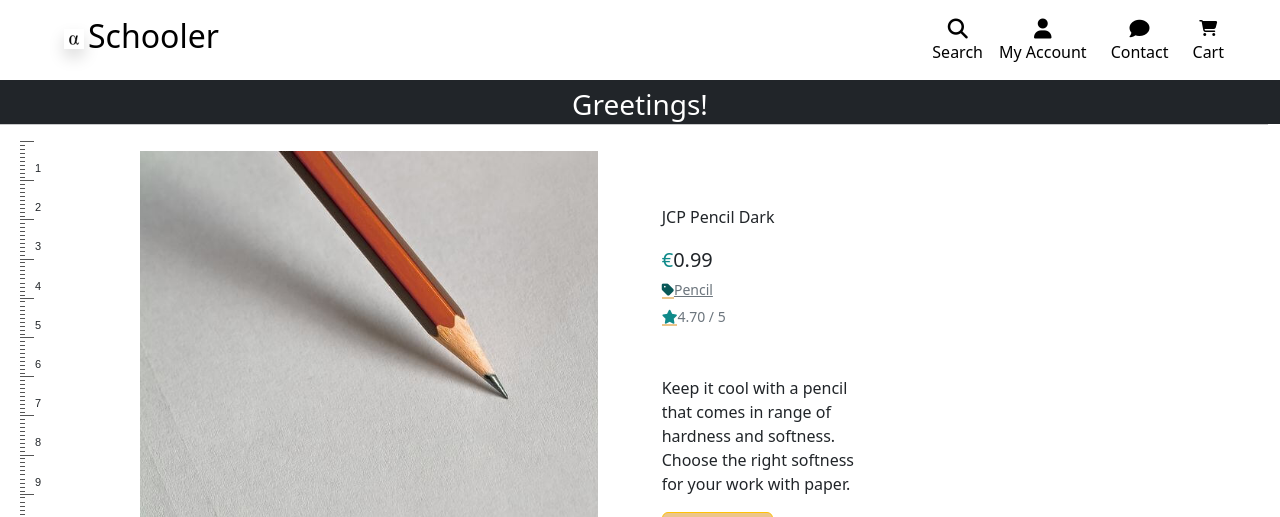
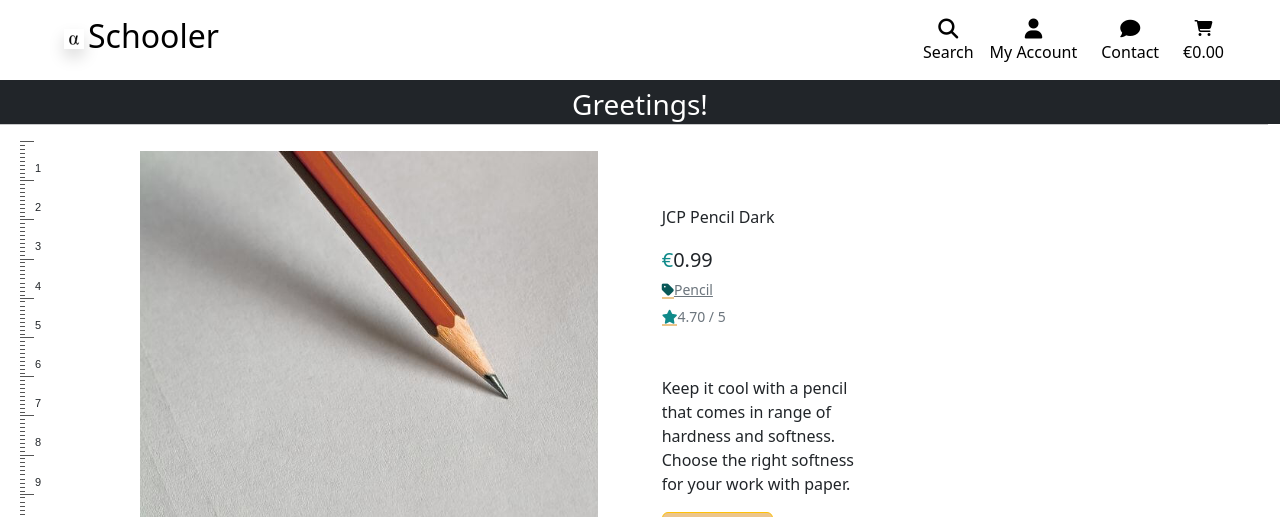
Before and after one commit to gretazas/alphaSchooler, a Django app: page /products/20 in a window 1280 px wide; the page is wider, and only the part inside the window is pictured. Shown: the top 517 px of that part. Run offline with Django 4.2, Linux system fonts and the light colour scheme; data comes from the database, SQL or seed files in the repository; some libraries are stand-ins or nearby versions.

Commit message:
Add No img picture

```diff
--- a/products/templates/products/product_detail.html
+++ b/products/templates/products/product_detail.html
@@ -22,7 +22,7 @@
         </div>
         {% else %}
         <a href="">
-            <!-- <img class="card-img-top img-fluid" src="{{ MEDIA_URL }}noimage.png" alt="{{ product.name }}"> -->
+            <img class="card-img-top img-fluid" src="/media/product_img/noimage.jpg" alt="{{ product.name }}">
         </a>
         {% endif %}
         <form class="form" action="{% url 'add_to_bag' product.id %}" method="POST">
--- a/templates/base.html
+++ b/templates/base.html
@@ -118,7 +118,13 @@
                         <a class="text-black nav-link dropdown-item" href="{% url 'view_bag' %}">
                             <div class="text-center">
                                 <div><i class="fa-solid fa-cart-shopping"></i></div>
-                                <p class="my-0">Cart</p>
+                                <p class="my-0">
+                                    {% if grand_total %}
+                                        €{{ grand_total|floatformat:2 }}
+                                    {% else %}
+                                        €0.00
+                                    {% endif %}
+                                </p>
                             </div>
                         </a>
                     </li>
```
Also changed, not shown: media/product_img/noimage.jpg (added).
